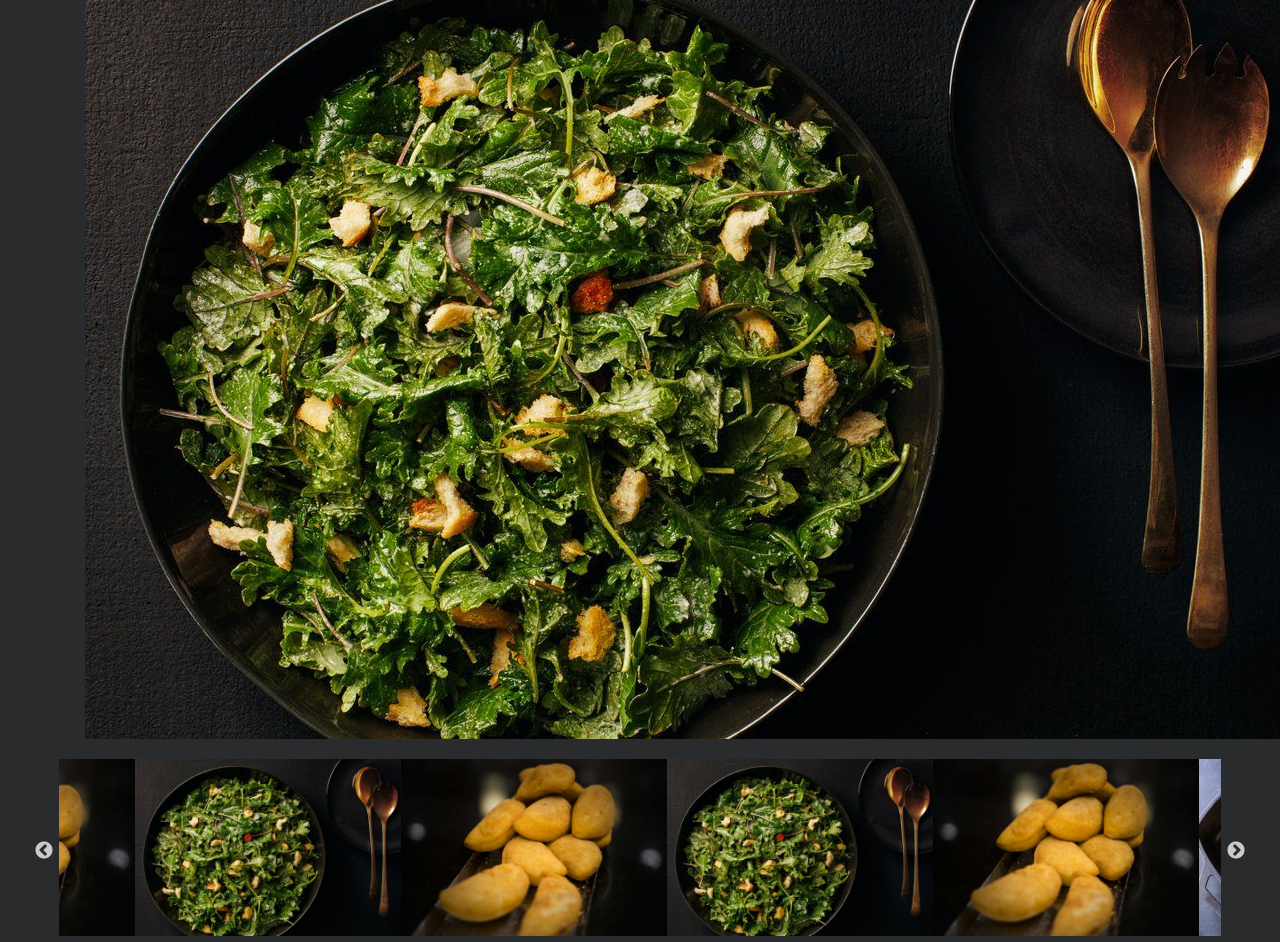
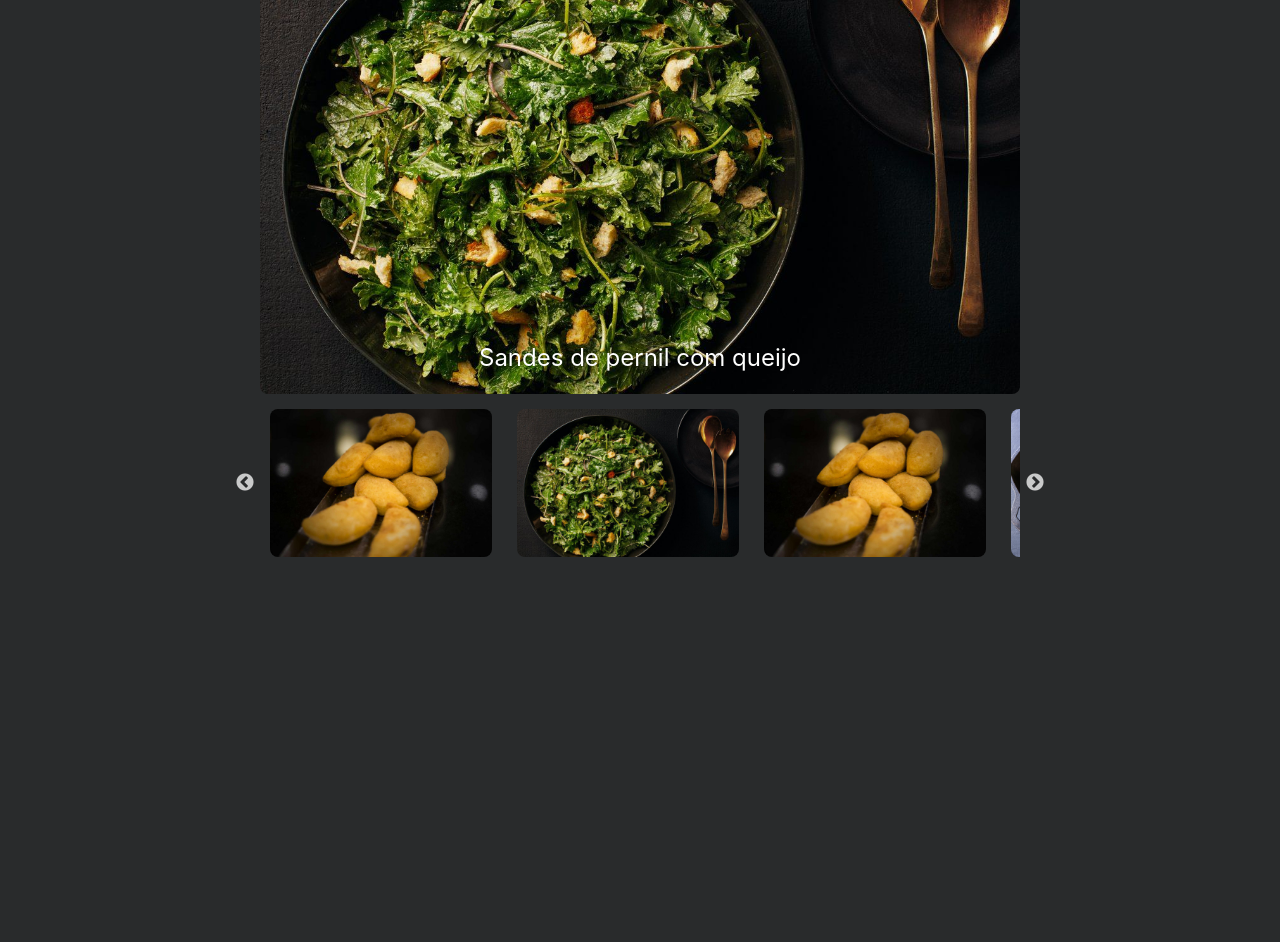
Before and after one commit to gmartins97/feed-me, a Gatsby site: page /menu/entrees in a window 1280 px wide. Shown: the part 332-1274 px from the top of the page. After the commit the page ends 926 px from the top, so only its background shows below. Built offline with nearby package versions, Linux system fonts and the light colour scheme; Gatsby itself is replaced by a stand-in of ours.

Commit message:
Added ngrok to project; Fixed issued on address navbar; Changed detail in order to update highligh image after swiping carousel

```diff
--- a/gatsby-config.js
+++ b/gatsby-config.js
@@ -8,6 +8,7 @@ module.exports = {
     `gatsby-plugin-transition-link`,
     `gatsby-plugin-react-helmet`,
     `gatsby-plugin-sass`,
+    `gatsby-plugin-ngrok-tunneling`,
     {
       resolve: `gatsby-source-filesystem`,
       options: {
--- a/package.json
+++ b/package.json
@@ -10,6 +10,7 @@
     "gatsby": "^2.32.8",
     "gatsby-image": "^2.5.0",
     "gatsby-plugin-manifest": "^2.6.1",
+    "gatsby-plugin-ngrok-tunneling": "^1.1.5",
     "gatsby-plugin-offline": "^3.4.0",
     "gatsby-plugin-react-helmet": "^3.4.0",
     "gatsby-plugin-sass": "^3.2.0",
@@ -17,6 +18,7 @@
     "gatsby-source-filesystem": "^2.11.1",
     "gatsby-transformer-sharp": "^2.6.0",
     "gsap": "^3.6.0",
+    "ngrok": "^3.4.0",
     "prop-types": "^15.7.2",
     "react": "^16.12.0",
     "react-bootstrap": "^1.4.3",
@@ -24,7 +26,8 @@
     "react-helmet": "^6.1.0",
     "react-i18next": "^11.8.8",
     "react-slick": "^0.28.0",
-    "sass": "^1.32.8"
+    "sass": "^1.32.8",
+    "slick-carousel": "^1.8.1"
   },
   "devDependencies": {
     "gatsby-plugin-transition-link": "^1.20.5",
--- a/src/components/detail.js
+++ b/src/components/detail.js
@@ -1,16 +1,29 @@
-import React from "react"
+import React, { useState, useEffect } from "react"
 import Slider from "react-slick";
 import { Row, Col, Image } from 'react-bootstrap'
 
 import Category from "../components/category"
 
 import styles from "../styles/detail.module.scss"
+import "../styles/global.scss"
 
 const Detail = ({ items }) => {
 
+    const [nav1, setNav1] = useState(null);
+    const [nav2, setNav2] = useState(null);
+    const [slider1, setSlider1] = useState(null);
+    const [slider2, setSlider2] = useState(null);
+
+    useEffect(() => {
+
+    setNav1(slider1);
+    setNav2(slider2);
+
+    });
+
     const highlight = ({ items }) => {
         return (
-            <Row xs={1}>
+            <Row>
                 <Col className={styles.cellMargin}>
                     <Category card={items[0]}></Category>
                 </Col>
@@ -31,34 +44,63 @@ const Detail = ({ items }) => {
     }
 
     const carousel = ({ items }) => {
-        const settings = {
-            className: "center",
+        const settingsMain = {
+            slidesToShow: 1,
+            slidesToScroll: 1,
+            arrows: false,
+            fade: true,
+            asNavFor: '.slider-nav'
+        };
+
+        const settingsThumbs = {
+            slidesToShow: 3,
+            slidesToScroll: 1,
+            asNavFor: '.slider-for',
+            dots: false,
             centerMode: true,
-            dots: false,
-            infinite: true,
-            speed: 500,
-            slidesToShow: 4,
-            slidesToScroll: 1
+            swipeToSlide: false,
+            focusOnSelect: true,
+            centerPadding: '10px'
         };
 
         return (
-            <div className={`${styles.carousel} "fixed-bottom"`}>
-                <Slider {...settings}>
-                    {items.map(item => {
-                        return (
-                            <div className={styles.card} key={item.key}>
-                                <Image src={item.image} fluid />
+            <div className="App">
+                <div className="slider-wrapper">
+                    <Slider
+                        {...settingsMain}
+                        asNavFor={nav2}
+                        ref={slider => (setSlider1(slider))}>
+
+                        {items.map((item) =>
+                            <div className="slick-slide" key={item.key}>
+                                <h2 className="slick-slide-title">{item.title}</h2>
+                                <img className="slick-slide-image" src={item.image} />
+                                <label className="slick-slide-label">{item.name}</label>
                             </div>
-                        )
-                    })}
-                </Slider>
+                        )}
+                    </Slider>
+
+                    <div className="thumbnail-slider-wrap">
+                        <Slider
+                        {...settingsThumbs}
+                        asNavFor={nav1}
+                        ref={slider => (setSlider2(slider))}>
+
+                        {items.map((item) =>
+                            <div className="slick-slide" key={item.key}>
+                                <img className="slick-slide-image" src={item.image} alt="" />
+                            </div>
+
+                        )}
+                        </Slider>
+                    </div>
+                </div>
             </div>
         );
     }
 
     return (
         <>
-            {highlight({ items })}
             {carousel({ items })}
         </>
     )
--- a/src/pages/menu.js
+++ b/src/pages/menu.js
@@ -50,10 +50,10 @@ const Menu = () => {
         let cellIndex = 0;
 
         return (
-            <Container className={styles.containerMargin} style={{ 'max-width': '100%' }}>
+            <Container>
                 {transformCardsIntoGrid(cards).map((row, rowIndex) => {
                     return (
-                        <Row xs={1} xl={3} key={rowIndex}>
+                        <Row xs={1} md={3} key={rowIndex}>
                             {row.map(column => {
                                 cellIndex++;
 
@@ -81,7 +81,7 @@ const Menu = () => {
             {/* Place address */}
             <Address></Address>
 
-            <Container style={{ 'maxWidth': '75%'}}>
+            <Container>
                 {/* Place header */}
                 {header()}
 
--- a/src/pages/menu/entrees.js
+++ b/src/pages/menu/entrees.js
@@ -46,7 +46,7 @@ const Entrees = () => {
             {/* Place address */}
             <Address></Address>
 
-            <Container className={styles.containerMargin}>
+            <Container>
                 {/* Place header */}
                 {header()}
 
--- a/src/styles/address.module.scss
+++ b/src/styles/address.module.scss
@@ -3,15 +3,15 @@ h1 {
 }
 
 .navbar {
-	position: fixed;
-    top: 100px;
+	position: relative;
+    top: 50px;
 	display: flex;
 	justify-content: center;
 	align-items: center;
 	background-color: #6c757d;
 	width: 100%;
-	height: 50px;
-	z-index: 5;
+	height: 30px;
+	z-index: 4;
 }
 
 .address {
@@ -20,12 +20,12 @@ h1 {
 
 @media screen and (min-width: 0px) {
     .address {
-        font-size: 10px;
+        font-size: 8px;
     }
 }
 
  @media screen and (min-width: 720px) {
     .address {
-        font-size: 20px;
+        font-size: 12px;
     }
 }
--- a/src/styles/detail.module.scss
+++ b/src/styles/detail.module.scss
@@ -1,16 +1,7 @@
-.container-margin {
-    margin: 20px 0 0 0;
-}
-
-.cell-margin {
-    border-color: transparent;
-    margin: 0 0 20px 0;
-}
-
 .title {
     text-align: right;
     color: white;
-    margin-top: 190px !important;
+    margin-top: 100px !important;
 }
 
 .horizontal-line {
@@ -21,12 +12,11 @@
 }
 
 .meal {
-    color: white;
+    color: black;
 }
 
 .meal-image {
-    min-height: 300px;
-    max-width: 1000px;
+    max-height: 40vh;
 }
 
 .meal-info {
@@ -48,21 +38,3 @@
     font-style: italic;
     margin-top: 20px;
 }
-
-.carousel {
-    max-height: 100px;
-    margin: 0 -26px;
-}
-
-.card {
-    margin: 0 26px;
-}
-
-.estupido {
-    height: 1200px;
-    background-color: white;
-}
-
-.top {
-    top: 0;
-}
--- /dev/null
+++ b/src/styles/global.scss
@@ -0,0 +1,52 @@
+.slider-wrapper {
+    width: 760px;
+    margin: auto;
+}
+
+.slick-slide {
+    text-align: center;
+    position: relative;
+}
+
+.slick-slide:focus {
+    outline: none;
+}
+
+.slick-slide-title {
+    text-transform: capitalize;
+}
+
+.slick-slide-image {
+    max-width: 100%;
+    height: auto;
+    border-radius: 8px;
+
+}
+
+.slick-slide-label {
+    color: #fff;
+    padding: 10px;
+    position: absolute;
+    left: 0px;
+    font-size: 1.5em;
+    bottom: 0px;
+    width: 100%;
+}
+
+.slick-prev:before,
+.slick-next:before {
+    color: #777777;
+}
+
+.thumbnail-slider-wrap {
+    margin-top: 15px;
+    height: 185px;
+}
+
+.thumbnail-slider-wrap .slick-track .slick-slide {
+    text-align: center;
+}
+
+.thumbnail-slider-wrap .slick-track .slick-slide img {
+    width: 90%;
+}
--- a/src/styles/menu.module.scss
+++ b/src/styles/menu.module.scss
@@ -1,7 +1,3 @@
-.container-margin {
-    margin: 20px 0 0 0;
-}
-
 .cell-margin {
     border-color: transparent;
     margin: 0 0 20px 0;
@@ -10,7 +6,7 @@
 .title {
     text-align: right;
     color: white;
-    margin-top: 190px !important;
+    margin-top: 100px !important;
 }
 
 .horizontal-line {
--- a/src/styles/navbar.module.scss
+++ b/src/styles/navbar.module.scss
@@ -6,11 +6,11 @@
 	align-items: center;
 	background-color: #343a40;
 	width: 100%;
-	max-height: 100px;
+	height: 50px;
 	z-index: 5;
 }
 
 .logo {
-	max-height: 80px;
+	max-height: 40px;
 	margin: 10px;
 }
```
Also changed, not shown: 1 other file.
